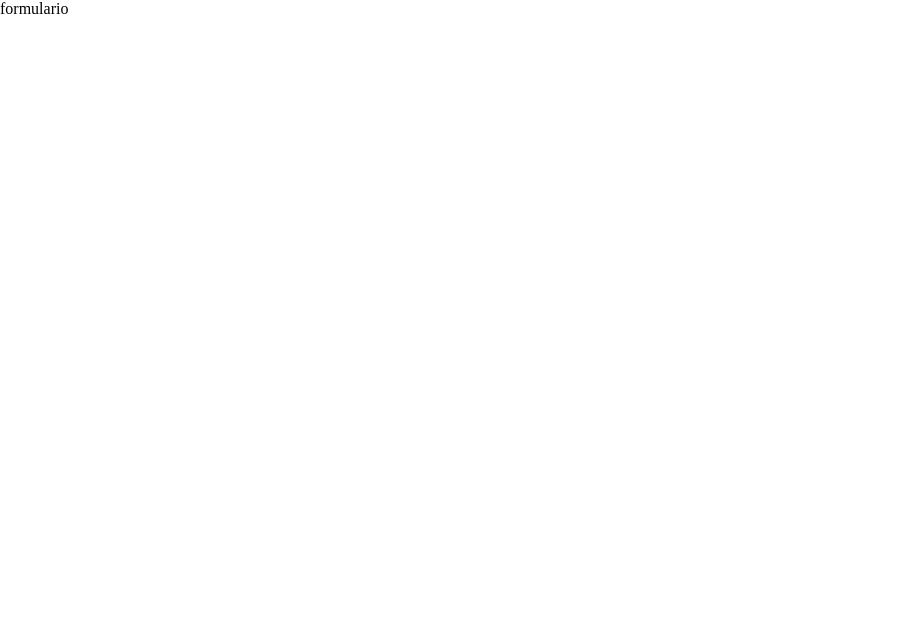
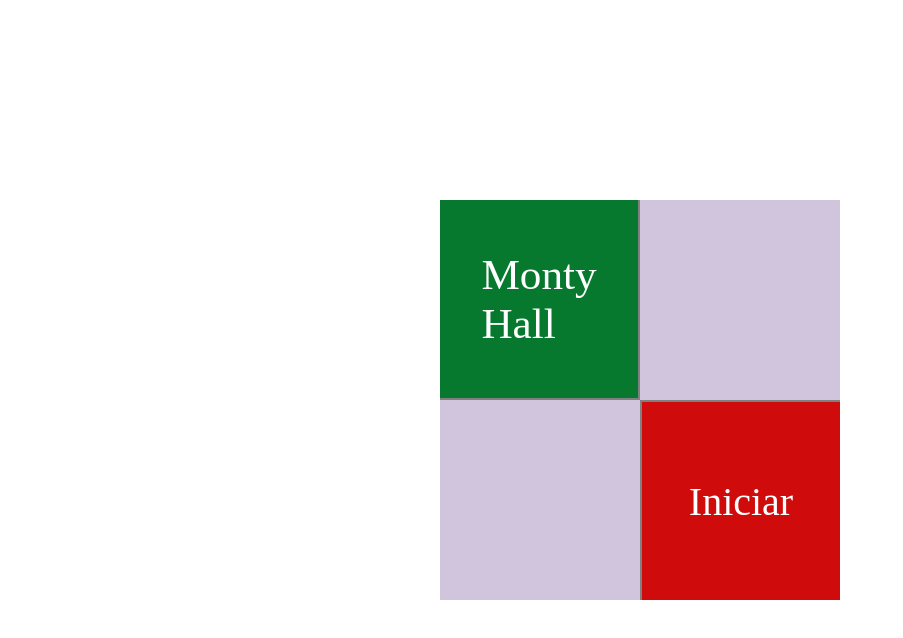
Before and after one commit to Josue-Mendes-Sales-Jr-dev/monty-hall, a Next.js app: page / in a window 1280 px wide. Shown: the top 638 px of the page, without its empty margins (0-903 px from the left). Built offline with nearby package versions, Linux system fonts and the light colour scheme.

Commit message:
add home

```diff
--- /dev/null
+++ b/src/components/cartao/index.tsx
@@ -0,0 +1,18 @@
+import { Children } from "react";
+
+interface ICartaoProps{
+    Title:string;
+    children?:React.ReactNode
+
+}
+
+export const Cartao:React.FC<ICartaoProps>=({Title,children})=>{
+    return(
+       <>
+       <div>
+         {Title}
+         {children}
+       </div>
+       </>
+    )
+}
--- a/src/pages/index.tsx
+++ b/src/pages/index.tsx
@@ -1,12 +1,28 @@
 import Head from 'next/head'
 import styles from '../styles/Home.module.css'
-
+import { Cartao } from '../components/cartao'
+import Link from 'next/link'
 
 export default function Home() {
 
   return(
-       <>
-     formulario
-    </>
+       <div className={styles.main}>
+       <div className={styles.Qd1}>
+         <Cartao Title="Monty Hall"/>
+       </div>
+       <div className={styles.Qd2}>
+         <Cartao Title="" />
+       </div>
+       <div className={styles.Qd3}>
+         <Cartao Title="" />
+       </div>
+       <div className={styles.Qd4}>
+         <Cartao Title="">
+          <Link href="/jogo/10/4">
+            Iniciar
+          </Link>
+          </Cartao>
+       </div>
+        </div>
   )
 }
--- a/src/styles/Home.module.css
+++ b/src/styles/Home.module.css
@@ -1,9 +1,59 @@
 .main{
-  width: 100vw;
-  height: 100vh;
+  width: 400px;
+  height: 400px;
   display: flex;
   flex-wrap: wrap;
   justify-content: center;
-  padding-top: 2rem;
-  margin-bottom: 2rem;
+  background-color: rgb(209, 196, 221);
 }
+
+.Qd1{
+  display: flex;
+  justify-content: center;
+  align-items: center;
+  font-size: 2.7rem;
+  padding:0 3rem ;
+  word-wrap: break-word;
+  width: 200px;
+  height: 200px;
+  background-color: rgb(7, 121, 47);
+  border-bottom: 2px solid gray;
+  border-right: 2px solid gray;
+  color: white;
+}
+.Qd2{
+  display: flex;
+  justify-content: center;
+  align-items: center;
+  width: 200px;
+  height: 200px;
+  color: white;
+}
+.Qd3{
+  display: flex;
+  justify-content: center;
+  align-items: center;
+  width: 200px;
+  height: 200px;
+  color: white;
+}
+.Qd4{
+  display: flex;
+  justify-content: center;
+  align-items: center;
+  width: 200px;
+  height: 200px;
+  background-color: rgb(207, 11, 11);
+  border-top: 2px solid gray;
+  border-left: 2px solid gray;
+  color: white;
+}
+
+.Qd4 a{
+  color: white;
+  text-decoration: none;
+  font-size: 2.5rem;
+  cursor: pointer;
+  padding:  4.5rem 2.6rem;
+
+}
--- a/src/styles/Jogo.module.css
+++ b/src/styles/Jogo.module.css
@@ -13,9 +13,10 @@
     height: 100%;
     display: flex;
     flex-wrap: wrap;
-    justify-content: center;
-    padding-top: 2rem;
-    margin-bottom: 2rem;
+    justify-content: space-around;
+    padding-top: 12rem;
+    margin-bottom: .5rem;
+
   }
 
 .btn{
--- a/src/styles/globals.css
+++ b/src/styles/globals.css
@@ -10,6 +10,9 @@
 html, body {
   max-width: 100vw;
   height: 100%;
+  display: flex;
+  justify-content: center;
+  align-items: center;
   overflow-x: hidden;
   background-color:'#000';
 }
```
